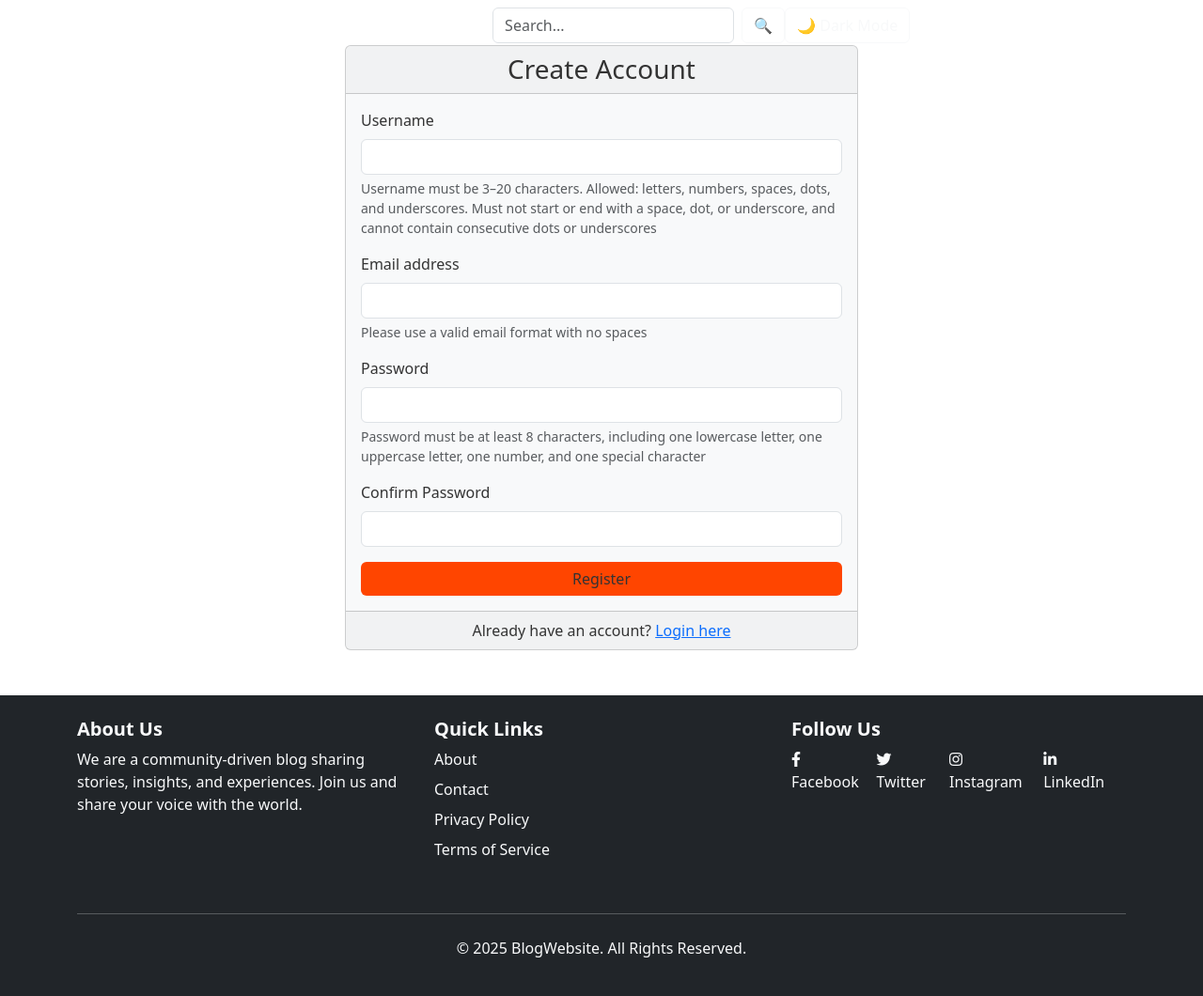
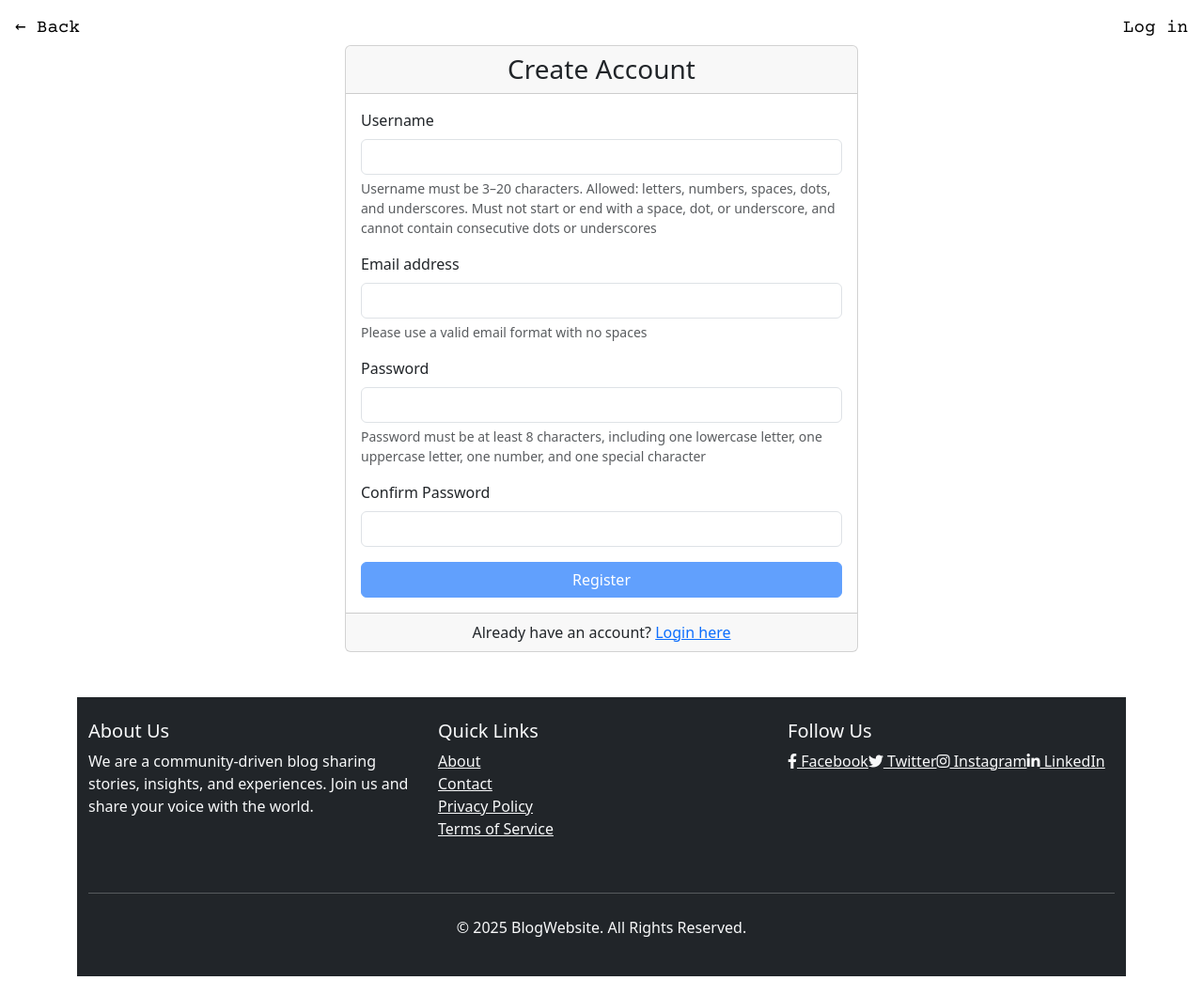
Before and after one commit to SleepySerade/Vulnerable_Blog_Post, a PHP site: page /public/register in a window 1280 px wide. Shown: the top 1060 px of the page at 94% size. Run offline with PHP 8.4, Linux system fonts and the light colour scheme.

Commit message:
updated javascript for index.php and register.php

```diff
--- a/index.php
+++ b/index.php
@@ -45,9 +45,9 @@ $recent_posts = [];
     <?php include $_SERVER['DOCUMENT_ROOT'] . '/public/assets/include/navbar.php'; ?>
 
     <!-- Hero Section -->
-    <div class="container-fluid bg-primary text-white py-5 mb-5">
+    <div class="container-fluid bg-secondary text-white py-5 mb-5">
         <div class="container">
-            <div class="row align-items-center">
+            <div class="row align-items-center mt-5">
                 <div class="col-md-8">
                     <h1 class="display-4"><span id="typing-text"></span><span class="cursor">|</span></h1>
                     <p class="lead">Discover interesting stories, insights, and experiences from our community.</p>
@@ -159,7 +159,7 @@ $recent_posts = [];
             const textElement = document.getElementById("typing-text");
             const cursorElement = document.querySelector(".cursor");
 
-            const textArray = ["Welcome to Our Blog", "Discover Great Stories", "Join Our Community"];
+            const textArray = ["Welcome to Our Blog!", "Discover Great Stories", "Reflect Your Personality"];
             let textIndex = 0;
             let charIndex = 0;
             let isDeleting = false;
--- a/public/register.php
+++ b/public/register.php
@@ -47,12 +47,77 @@ $success = false;
     <meta name="viewport" content="width=device-width, initial-scale=1.0">
     <title>Register - Blog Website</title>
     <link href="https://cdn.jsdelivr.net/npm/bootstrap@5.3.0/dist/css/bootstrap.min.css" rel="stylesheet">
-    <link href="/public/assets/css/styles.css" rel="stylesheet">
+    <link rel="preconnect" href="https://fonts.googleapis.com">
+    <link rel="preconnect" href="https://fonts.gstatic.com" crossorigin>
+    <link href="https://fonts.googleapis.com/css2?family=Courier+Prime:ital,wght@0,400;0,700;1,400;1,700&display=swap" rel="stylesheet">
+    <style>
+        /* .auth-container {
+            max-width: 400px;
+            width: 100%;
+            padding: 2rem;
+            background: white;
+            border-radius: 12px;
+            box-shadow: 0 4px 10px rgba(0, 0, 0, 0.1);
+            position: relative;
+        } */
+
+        .btn-container {
+            display: flex;
+            justify-content: space-between;
+            position: absolute;
+            top: 1rem;
+            left: 0;
+            right: 0;
+            padding: 0 1rem;
+        }
+
+        .back-btn {
+            font-family: "Courier Prime", monospace;
+            font-weight: 300;
+            top: 1rem;
+            font-size: 1.2rem;
+            text-decoration: none;
+            color: rgb(0, 0, 0);
+            transition: color 0.3s ease, border-bottom 0.3s ease;
+            border-bottom: 2px solid transparent; /* Initially no underline */
+        }
+
+        /* Hover effect */
+        .back-btn:hover {
+            border-bottom: 2px solid rgb(0, 0, 0); /* Underline effect on hover */
+        }
+
+        /* Login Button Styles */
+        .login-btn {
+            font-family: "Courier Prime", monospace;
+            font-weight: 300;
+            font-size: 1.2rem;
+            text-decoration: none;
+            color:rgb(0, 0, 0);
+            transition: color 0.3s ease, border-bottom 0.3s ease;
+            border-bottom: 2px solid transparent; /* Initially no underline */
+        }
+
+        /* Hover effect */
+        .login-btn:hover {
+            border-bottom: 2px solid rgb(0, 0, 0); /* Underline effect on hover */
+}
+
+    </style>
 </head>
 <body>
-    <?php include $_SERVER['DOCUMENT_ROOT'] . '/public/assets/include/navbar.php'; ?>
 
     <div class="container my-5">
+    <div class="auth-container">
+        <!-- Button Container for Back and Login -->
+        <div class="btn-container">
+            <!-- Back Button -->
+            <a href="javascript:history.back()" class="back-btn">← Back</a>
+
+            <!-- Login Button -->
+            <a href="/public/login" class="login-btn">Log in</a>
+        </div>
+
         <div class="row justify-content-center">
             <div class="col-md-6">
                 <div class="card">
@@ -106,7 +171,7 @@ $success = false;
                                 <input type="password" class="form-control" id="confirm_password" name="confirm_password" required>
                             </div>
                             <div class="d-grid">
-                                <button type="submit" class="btn btn-primary" id="registerBtn">Register</button>
+                                <button type="submit" class="btn btn-primary" id="registerBtn" disabled>Register</button>
                             </div>
                         </form>
                     </div>
@@ -127,6 +192,12 @@ $success = false;
             const registerForm = document.getElementById('registerForm');
             const errorContainer = document.querySelector('.alert-danger');
             const successAlert = document.getElementById('successAlert');
+
+            const registerBtn = document.getElementById("registerBtn");
+            const usernameInput = document.getElementById("username");
+            const emailInput = document.getElementById("email");
+            const passwordInput = document.getElementById("password");
+            const confirmPasswordInput = document.getElementById("confirm_password");
 
             registerForm.addEventListener('submit', function(e) {
                 e.preventDefault();
@@ -319,6 +390,26 @@ $success = false;
                     errorList.appendChild(li);
                 });
             }
+
+            // Function to check if all fields are filled
+            function checkFormValidity() {
+                if (
+                    usernameInput.value.trim() !== "" &&
+                    emailInput.value.trim() !== "" &&
+                    passwordInput.value.trim() !== "" &&
+                    confirmPasswordInput.value.trim() !== ""
+                ) {
+                    registerBtn.disabled = false; // Enable button
+                } else {
+                    registerBtn.disabled = true; // Disable button
+                }
+            }
+
+            // Add event listeners to all input fields
+            usernameInput.addEventListener("input", checkFormValidity);
+            emailInput.addEventListener("input", checkFormValidity);
+            passwordInput.addEventListener("input", checkFormValidity);
+            confirmPasswordInput.addEventListener("input", checkFormValidity);
         });
     </script>
 </body>
```
